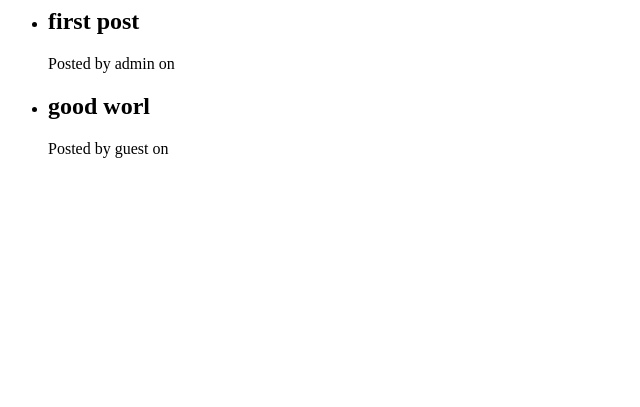
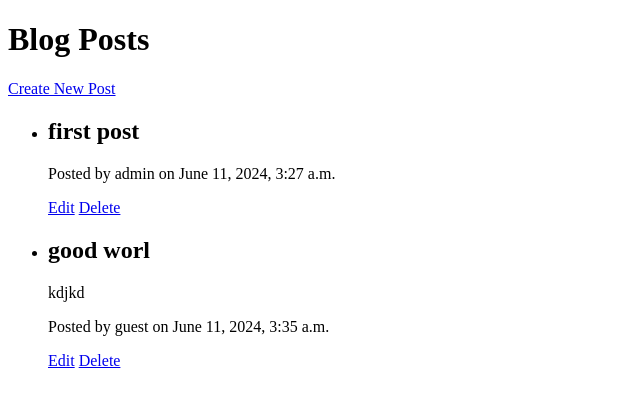
Before and after one commit to SheyHildanye/BLOGAPP, a Django app: page / in a window 1280 px wide. Shown: the top 407 px of the page, without its empty margins (0-640 px from the left). Run offline with Django 5.2, Linux system fonts and the light colour scheme; data comes from the database, SQL or seed files in the repository; both versions use the stored data as it was after the commit.

Commit message:
Done CRUD opeartions

```diff
--- a/ablog/blogapp/models.py
+++ b/ablog/blogapp/models.py
@@ -1,11 +1,12 @@
 from django.db import models
-
 from django.contrib.auth.models import User
+from django.utils import timezone
 
 class Post(models.Model):
-    title = models. CharField(max_length=255)
+    title = models.CharField(max_length=255)
     author = models.ForeignKey(User, on_delete=models.CASCADE)
-    body = models.TextField
+    body = models.TextField(default='')  # Provide a default empty string
+    date_posted = models.DateTimeField(default=timezone.now)  # Provide a default of timezone.now
 
     def __str__(self):
-       return self.title +'|'+ self.author
+        return f'{self.title} | {self.author.username}'
--- a/ablog/blogapp/templates/blogapp/home.html
+++ b/ablog/blogapp/templates/blogapp/home.html
@@ -1,13 +1,25 @@
+<!DOCTYPE html>
+<html>
+<head>
+    <title>Blog Home</title>
+</head>
+<body>
+    <h1>Blog Posts</h1>
+    <a href="{% url 'blogapp:post_create' %}">Create New Post</a>
     {% if posts %}
     <ul>
         {% for post in posts %}
         <li>
             <h2>{{ post.title }}</h2>
-        <p>{{ post.content }}</p>
-        <p>Posted by {{ post.author }} on {{ post.date_posted }}</p>
+            <p>{{ post.body }}</p>
+            <p>Posted by {{ post.author.username }} on {{ post.date_posted }}</p>
+            <a href="{% url 'blogapp:post_update' post.pk %}">Edit</a>
+            <a href="{% url 'blogapp:post_delete' post.pk %}">Delete</a>
         </li>
         {% endfor %}
     </ul>
     {% else %}
     <p>No posts available.</p>
     {% endif %}
+</body>
+</html>
--- a/ablog/blogapp/urls.py
+++ b/ablog/blogapp/urls.py
@@ -4,4 +4,7 @@ from . import views
 app_name = 'blogapp'
 urlpatterns = [
     path('', views.home, name='home'),
+    path('post/new/', views.post_create, name='post_create'),
+    path('post/<int:pk>/edit/', views.post_update, name='post_update'),
+    path('post/<int:pk>/delete/', views.post_delete, name='post_delete'),
 ]
--- a/ablog/blogapp/views.py
+++ b/ablog/blogapp/views.py
@@ -1,8 +1,54 @@
 from django.shortcuts import render
 from .models import Post
+from .forms import PostForm
+from django.shortcuts import render, get_object_or_404, redirect
+from django.contrib.auth.decorators import login_required
+from django.contrib.auth.models import User
+
 
 def home(request):
     context = {
         'posts': Post.objects.all()
     }
     return render(request, 'blogapp/home.html', context)
+
+
+
+# @login_required
+def post_create(request):
+    if request.method == 'POST':
+        form = PostForm(request.POST)
+        if form.is_valid():
+            post = form.save(commit=False)
+            if request.user.is_authenticated:
+                post.author = request.user
+            else:
+                # Create a default user account for non-authenticated users
+                default_user, _ = User.objects.get_or_create(username='guest')
+                post.author = default_user
+            post.save()
+            return redirect('blogapp:home')
+    else:
+        form = PostForm()
+    return render(request, 'blogapp/post_form.html', {'form': form})
+
+
+# @login_required
+def post_update(request, pk):
+    post = get_object_or_404(Post, pk=pk)
+    if request.method == 'POST':
+        form = PostForm(request.POST, instance=post)
+        if form.is_valid():
+            form.save()
+            return redirect('blogapp:home')
+    else:
+        form = PostForm(instance=post)
+    return render(request, 'blogapp/post_form.html', {'form': form})
+
+# @login_required
+def post_delete(request, pk):
+    post = get_object_or_404(Post, pk=pk)
+    if request.method == 'POST':
+        post.delete()
+        return redirect('blogapp:home')
+    return render(request, 'blogapp/post_confirm_delete.html', {'post': post})
```
Also changed, not shown: ablog/blogapp/forms.py (added, +7 -0 lines), ablog/blogapp/templates/blogapp/post_confirm_delete.html (added, +15 -0 lines), ablog/blogapp/templates/blogapp/post_form.html (added, +14 -0 lines), ablog/blogapp/migrations/0002_post_body_post_date_posted.py (added), ablog/db.sqlite3. Lines whose indentation alone changed are shown as unchanged.
